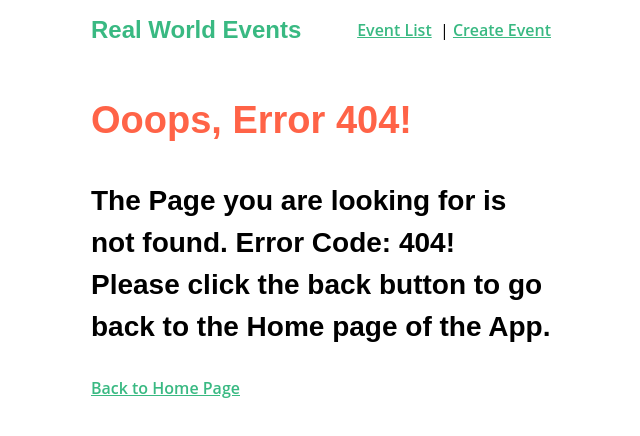
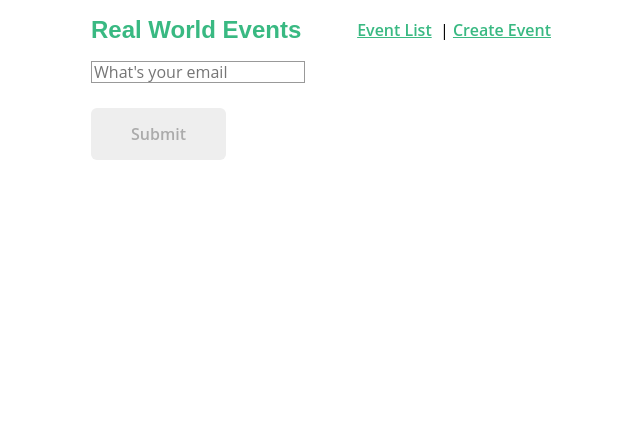
Before and after one commit to IamManchanda/real-world-vue, a Vue app: page /example in a window 1280 px wide. Before the commit this address led to /page-not-found-404. Shown: the top 436 px of the page, without its empty margins (319-959 px from the left). Built offline with nearby package versions, Linux system fonts and the light colour scheme.

Commit message:
Form Validation with Vuelidate!

```diff
--- a/package.json
+++ b/package.json
@@ -18,6 +18,7 @@
     "vue": "^2.6.10",
     "vue-router": "^3.1.5",
     "vuejs-datepicker": "^1.6.2",
+    "vuelidate": "^0.7.5",
     "vuex": "^3.1.2"
   },
   "devDependencies": {
--- a/src/App.vue
+++ b/src/App.vue
@@ -105,6 +105,9 @@ small {
 }
 .-text-error {
   color: tomato;
+}
+.error {
+  border: 1px solid tomato;
 }
 .-text-gray {
   color: rgba(0, 0, 0, 0.5);
@@ -245,4 +248,71 @@ select:focus::ms-value {
 select::ms-expand {
   opacity: 0;
 }
+.button {
+  display: inline-flex;
+  align-items: center;
+  justify-content: space-between;
+  height: 52px;
+  padding: 0 40px;
+  background: transparent;
+  border: none;
+  border-radius: 6px;
+  text-align: center;
+  font-weight: 600;
+  white-space: nowrap;
+  transition: all 0.2s linear;
+}
+.button:hover {
+  -webkit-transform: scale(1.02);
+  transform: scale(1.02);
+  box-shadow: 0 7px 17px 0 rgba(0, 0, 0, 0.2), 0 6px 20px 0 rgba(0, 0, 0, 0.19);
+}
+.button:active {
+  -webkit-transform: scale(1);
+  transform: scale(1);
+  box-shadow: none;
+}
+.button:focus {
+  outline: 0;
+}
+.button.-cursor-pointer {
+  cursor: pointer;
+}
+.button.-fill-gradient {
+  background: linear-gradient(to right, #16c0b0, #84cf6a);
+  color: #ffffff;
+}
+.button:disabled {
+  -webkit-transform: scale(1);
+  transform: scale(1);
+  box-shadow: none;
+  background: #eeeeee;
+}
+.button + .button {
+  margin-left: 1em;
+}
+.button.-fill-gray {
+  background: rgba(0, 0, 0, 0.5);
+  color: #ffffff;
+}
+.button.-size-small {
+  height: 32px;
+}
+.button.-icon-right {
+  text-align: left;
+  padding: 0 20px;
+}
+.button.-icon-right > .icon {
+  margin-left: 10px;
+}
+.button.-icon-left {
+  text-align: right;
+  padding: 0 20px;
+}
+.button.-icon-left > .icon {
+  margin-right: 10px;
+}
+.button.-icon-center {
+  padding: 0 20px;
+}
 </style>
--- a/src/components/BaseButton.vue
+++ b/src/components/BaseButton.vue
@@ -22,71 +22,3 @@ export default {
   },
 };
 </script>
-
-<style scoped>
-.button {
-  display: inline-flex;
-  align-items: center;
-  justify-content: space-between;
-  height: 52px;
-  padding: 0 40px;
-  background: transparent;
-  border: none;
-  border-radius: 6px;
-  text-align: center;
-  font-weight: 600;
-  white-space: nowrap;
-  transition: all 0.2s linear;
-  cursor: pointer;
-}
-.button:hover {
-  -webkit-transform: scale(1.02);
-  transform: scale(1.02);
-  box-shadow: 0 7px 17px 0 rgba(0, 0, 0, 0.2), 0 6px 20px 0 rgba(0, 0, 0, 0.19);
-}
-.button:active {
-  -webkit-transform: scale(1);
-  transform: scale(1);
-  box-shadow: none;
-}
-.button:focus {
-  outline: 0;
-}
-.button.-fill-gradient {
-  background: linear-gradient(to right, #16c0b0, #84cf6a);
-  color: #ffffff;
-}
-.button:disabled {
-  -webkit-transform: scale(1);
-  transform: scale(1);
-  box-shadow: none;
-  background: #eeeeee;
-}
-.button + .button {
-  margin-left: 1em;
-}
-.button.-fill-gray {
-  background: rgba(0, 0, 0, 0.5);
-  color: #ffffff;
-}
-.button.-size-small {
-  height: 32px;
-}
-.button.-icon-right {
-  text-align: left;
-  padding: 0 20px;
-}
-.button.-icon-right > .icon {
-  margin-left: 10px;
-}
-.button.-icon-left {
-  text-align: right;
-  padding: 0 20px;
-}
-.button.-icon-left > .icon {
-  margin-right: 10px;
-}
-.button.-icon-center {
-  padding: 0 20px;
-}
-</style>
--- a/src/main.js
+++ b/src/main.js
@@ -5,6 +5,7 @@ import store from "./store";
 import upperFirst from "lodash/upperFirst";
 import camelCase from "lodash/camelCase";
 import "nprogress/nprogress.css";
+import Vuelidate from "vuelidate";
 
 const requireComponent = require.context(
   "./components",
@@ -27,6 +28,8 @@ requireComponent.keys().forEach(fileName => {
   Vue.component(componentName, componentConfig.default || componentConfig);
 });
 
+Vue.use(Vuelidate);
+
 Vue.config.productionTip = false;
 
 new Vue({
--- a/src/router.js
+++ b/src/router.js
@@ -1,5 +1,6 @@
 import Vue from "vue";
 import Router from "vue-router";
+import Example from "@/views/Example.vue";
 import EventList from "@/views/EventList.vue";
 import EventShow from "@/views/EventShow.vue";
 import EventCreate from "@/views/EventCreate.vue";
@@ -19,6 +20,11 @@ const router = new Router({
       name: "event-list",
       component: EventList,
       props: true,
+    },
+    {
+      path: "/example",
+      name: "example",
+      component: Example,
     },
     {
       path: "/event/create",
--- a/src/views/EventCreate.vue
+++ b/src/views/EventCreate.vue
@@ -44,7 +44,7 @@
         :options="times"
         class="field"
       />
-      <BaseButton type="submit" button-class="-fill-gradient">
+      <BaseButton type="submit" button-class="-fill-gradient -cursor-pointer">
         Submit
       </BaseButton>
     </form>
--- /dev/null
+++ b/src/views/Example.vue
@@ -0,0 +1,62 @@
+<template>
+  <form @submit.prevent="handleFormSubmission">
+    <div>
+      <input
+        v-model="email"
+        type="email"
+        placeholder="What's your email"
+        :class="{ error: $v.email.$error }"
+        @blur="$v.email.$touch()"
+      />
+    </div>
+    <div v-if="$v.email.$error">
+      <p v-if="!$v.email.email" class="-text-error">
+        Please enter a valid email
+      </p>
+      <p v-if="!$v.email.required" class="-text-error">
+        Email field is required
+      </p>
+    </div>
+    <br />
+    <button
+      :disabled="$v.$invalid"
+      class="button"
+      :class="{
+        '-fill-gradient -cursor-pointer': !$v.$invalid,
+      }"
+      type="submit"
+    >
+      Submit
+    </button>
+    <p v-if="$v.$anyError" class="-text-error">
+      Please fill out the required fields.
+    </p>
+  </form>
+</template>
+
+<script>
+import { required, email } from "vuelidate/lib/validators";
+
+export default {
+  name: "Example",
+  data() {
+    return {
+      email: null,
+    };
+  },
+  validations: {
+    email: {
+      required,
+      email,
+    },
+  },
+  methods: {
+    handleFormSubmission() {
+      this.$v.$touch();
+      if (!this.$v.$invalid) {
+        console.log("Form Submitted", { email: this.email });
+      }
+    },
+  },
+};
+</script>
```
Also changed, not shown: 1 other file (tests, documents, lock files or other folders).
